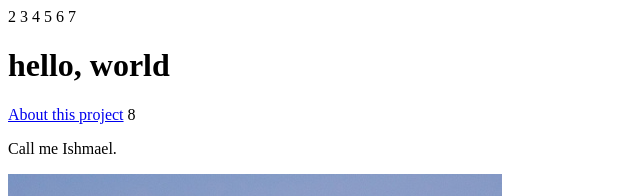
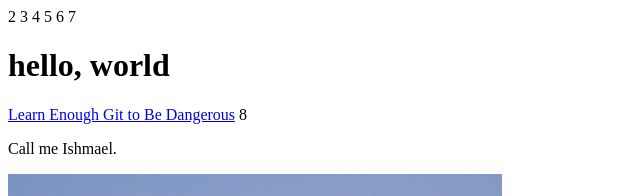
Before and after one commit to devberto/website, a plain HTML site: page index.html in a window 1280 px wide. Shown: the top 196 px of the page, without its empty margins (0-640 px from the left). Drawn offline with Linux system fonts and the light colour scheme.

Commit message:
Add link to tutorial title

```diff
--- a/index.html
+++ b/index.html
@@ -5,7 +5,7 @@
  5   </head>
  6   <body>
  7      <h1>hello, world</h1>
-        <a href="about.html">About this project</a>
+        <a href="http://learnenough.com/git-tutorial">Learn Enough Git to Be Dangerous</a>
  8      <p>Call me Ishmael.</p>
         <img src="images/breaching_whale.jpg">
  9   </body>
```
